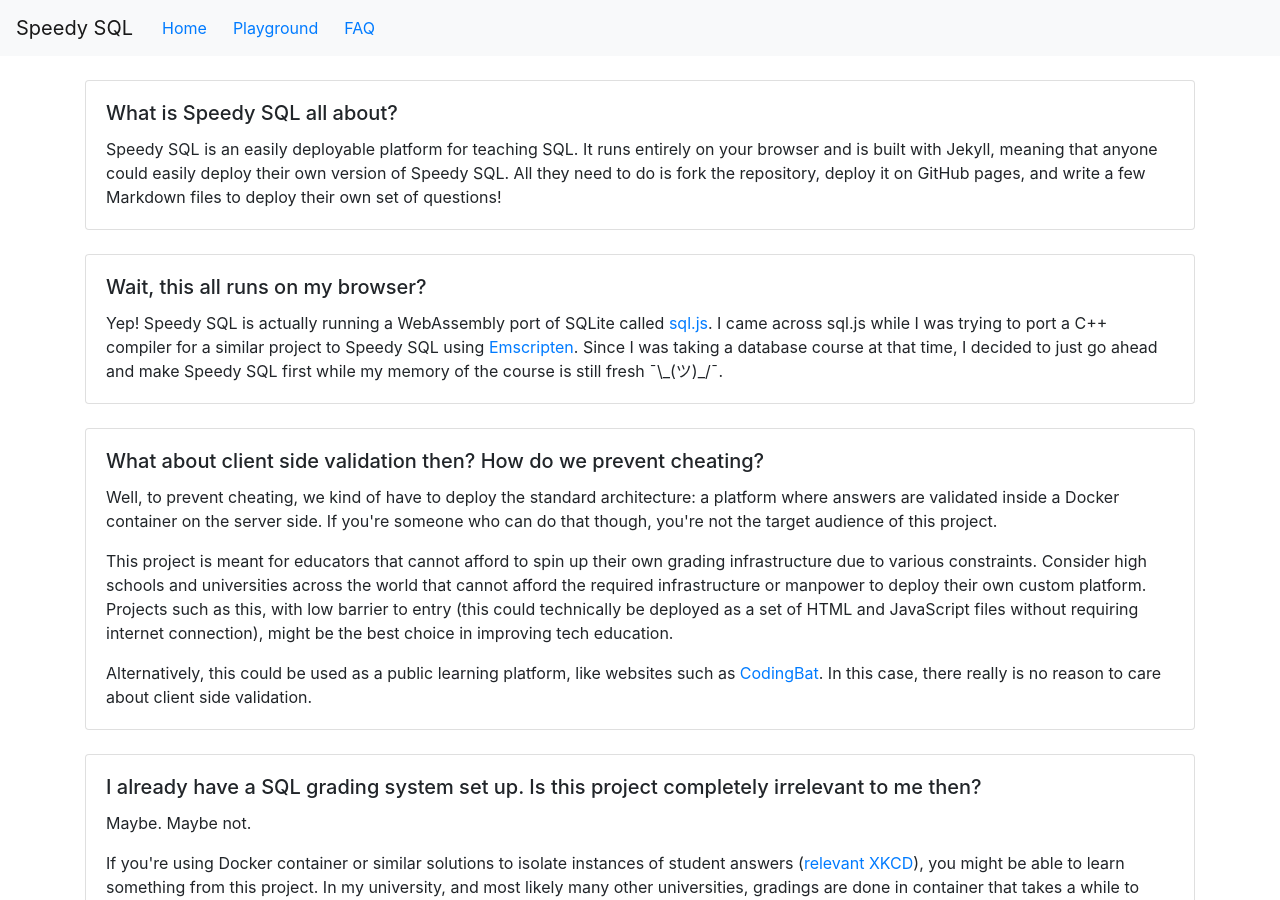
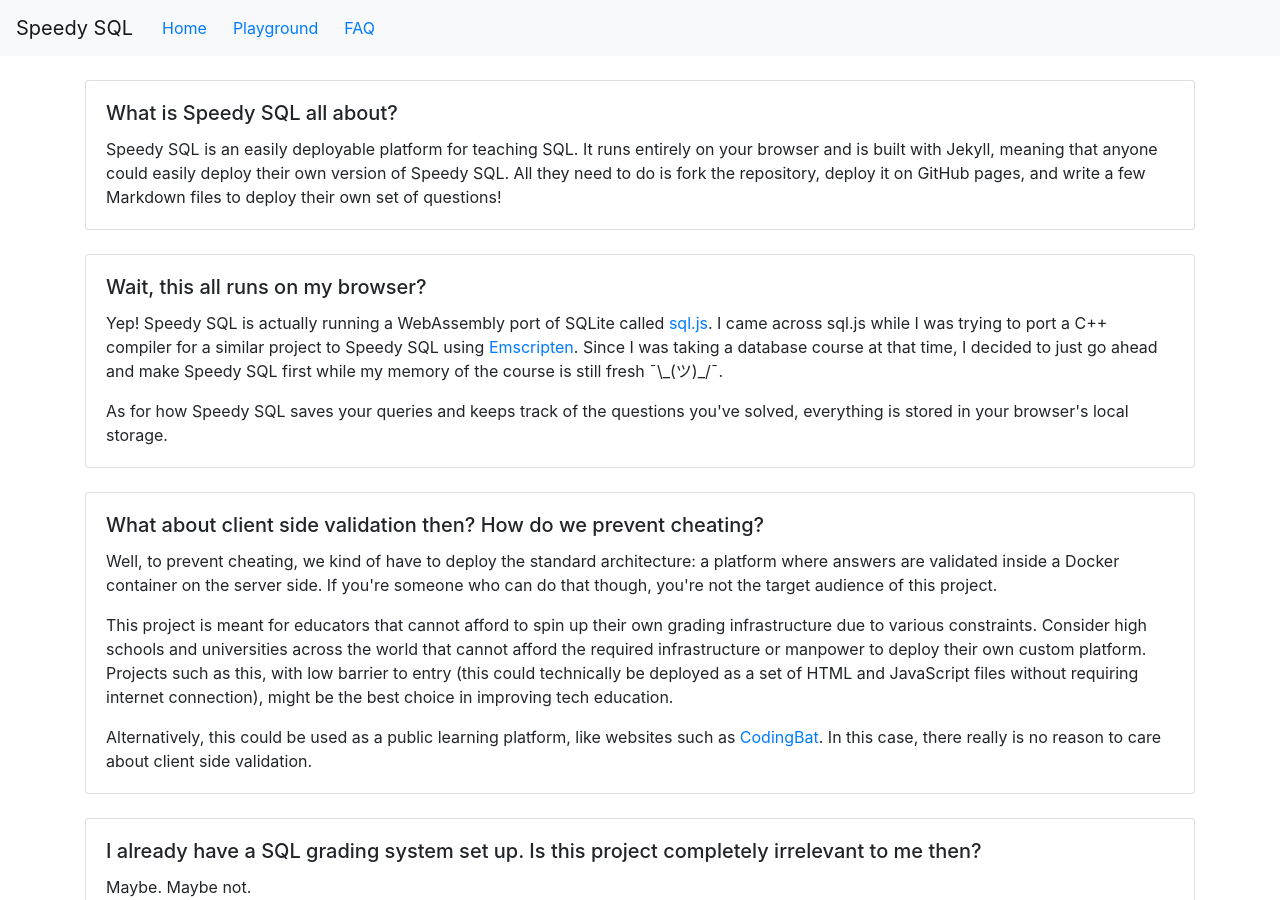
Before and after one commit to NicholasHusin/speedy-sql, a Jekyll site: the page built from faq.html, in a window 1280 px wide and 900 px high. Built offline with Jekyll 4.4.1, drawn with Linux system fonts in a browser that asks for light colours.

Commit message:
Add answer section on local storage

```diff
--- a/faq.html
+++ b/faq.html
@@ -26,6 +26,10 @@
         Yep! Speedy SQL is actually running a WebAssembly port of SQLite called <a href="https://github.com/sql-js/sql.js/">sql.js</a>.
         I came across sql.js while I was trying to port a C++ compiler for a similar project to Speedy SQL using <a href="https://emscripten.org/">Emscripten</a>.
         Since I was taking a database course at that time, I decided to just go ahead and make Speedy SQL first while my memory of the course is still fresh ¯\_(ツ)_/¯.
+        </p>
+
+        <p class="card-text">
+        As for how Speedy SQL saves your queries and keeps track of the questions you've solved, everything is stored in your browser's local storage.
         </p>
       </div>
     </div>
```
